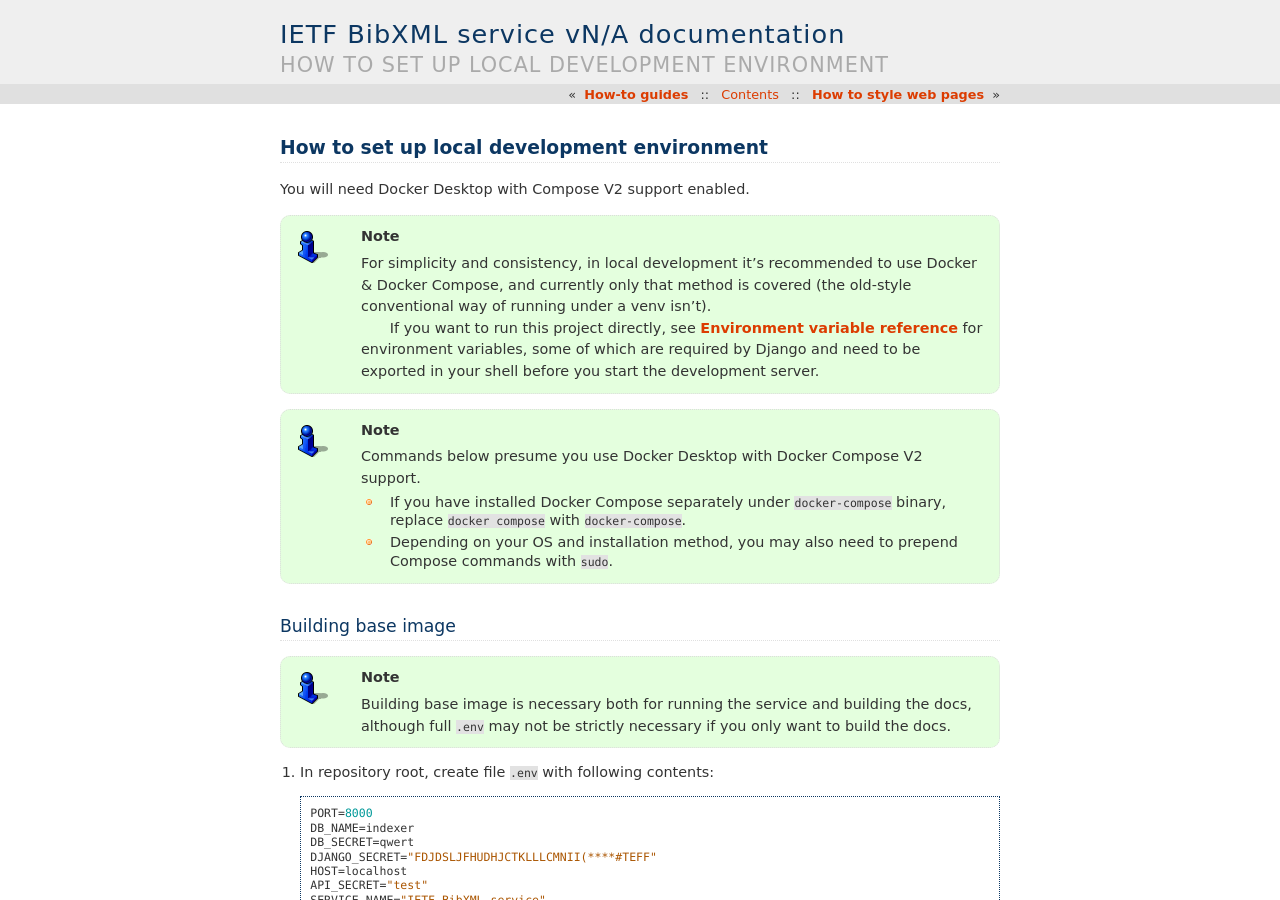
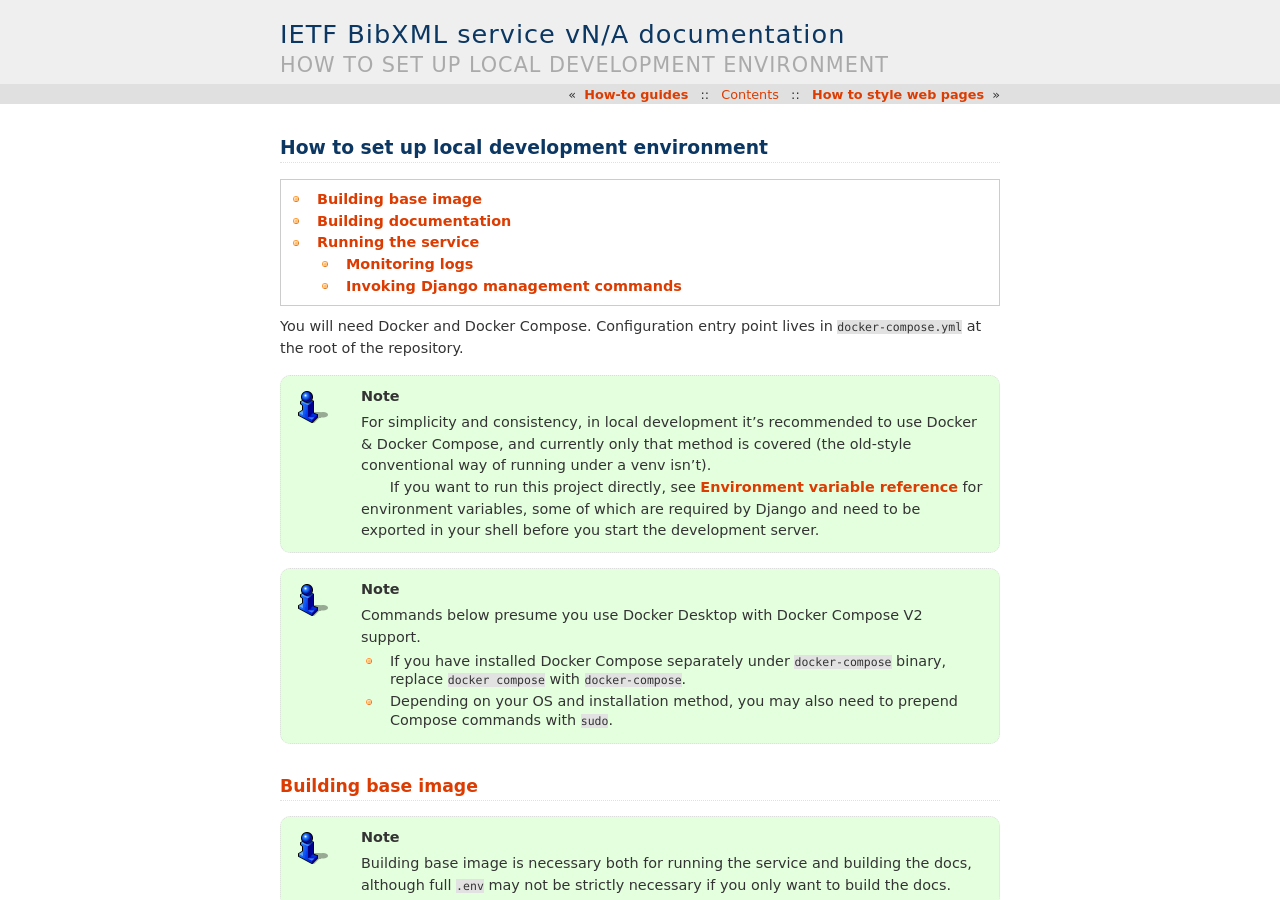
Before and after one commit to ietf-tools/bibxml-service, a Sphinx documentation site: the page built from docs/howto/develop-locally.rst, in a window 1280 px wide and 900 px high. Built offline with Sphinx 7.4.7, drawn with Linux system fonts in a browser that asks for light colours; pages that are not in the unit, such as notebooks, are missing from menus.

Commit message:
docs(howto/develop-locally): expand intro, add local ToC

```diff
--- a/docs/howto/develop-locally.rst
+++ b/docs/howto/develop-locally.rst
@@ -2,7 +2,12 @@
 How to set up local development environment
 ===========================================
 
-You will need Docker Desktop with Compose V2 support enabled.
+.. contents::
+   :local:
+
+You will need Docker and Docker Compose.
+Configuration entry point lives in ``docker-compose.yml``
+at the root of the repository.
 
 .. note::
 
```
